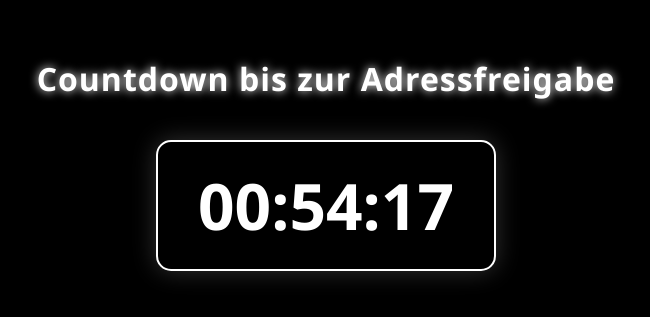
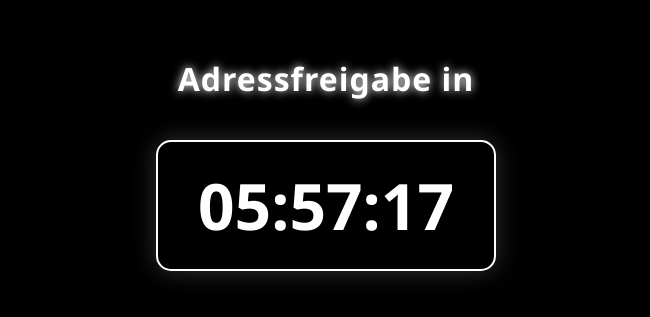
Before and after one commit to heikojkraus/AdresseCountdown, a plain HTML site: page index.html in a window 1280 px wide. Shown: the part 247-564 px from the top of the page, without its empty margins (314-964 px from the left). Drawn offline with Linux system fonts and the light colour scheme.

Commit message:
Update countdown header and target date

```diff
--- a/index.html
+++ b/index.html
@@ -64,7 +64,7 @@
   </style>
 </head>
 <body>
-  <h1>Countdown bis zur Adressfreigabe</h1>
+  <h1>Adressfreigabe in</h1>
   <div id="countdown"></div>
 
   <div id="adresse">
@@ -87,7 +87,7 @@
 
   <script>
     // Zielzeit: 13. November 2025, 15:00 Uhr (lokale Zeit)
-    const targetDate = new Date("November 13, 2025 10:57:00").getTime();
+    const targetDate = new Date("November 13, 2025 16:00:00").getTime();
     const countdownEl = document.getElementById("countdown");
 
     let lastSeconds = null;
```
